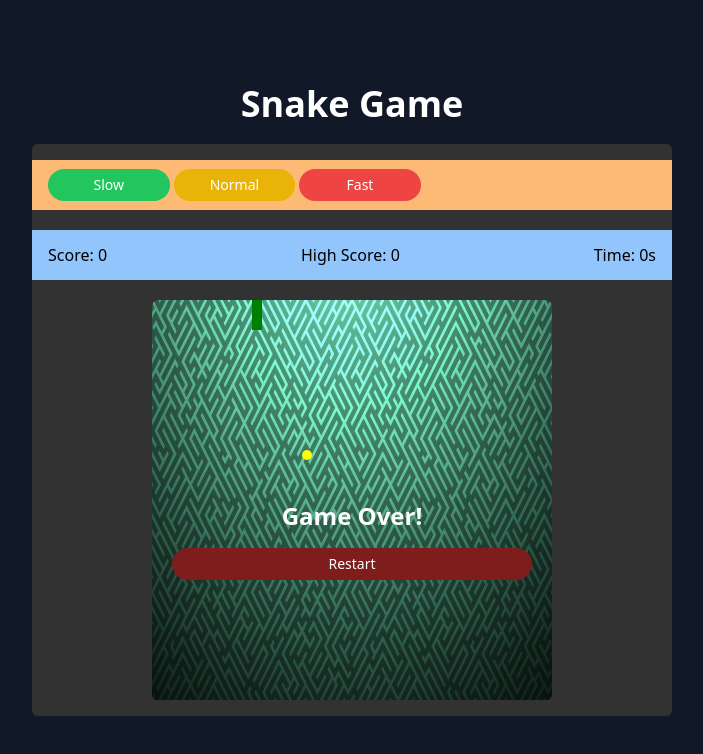
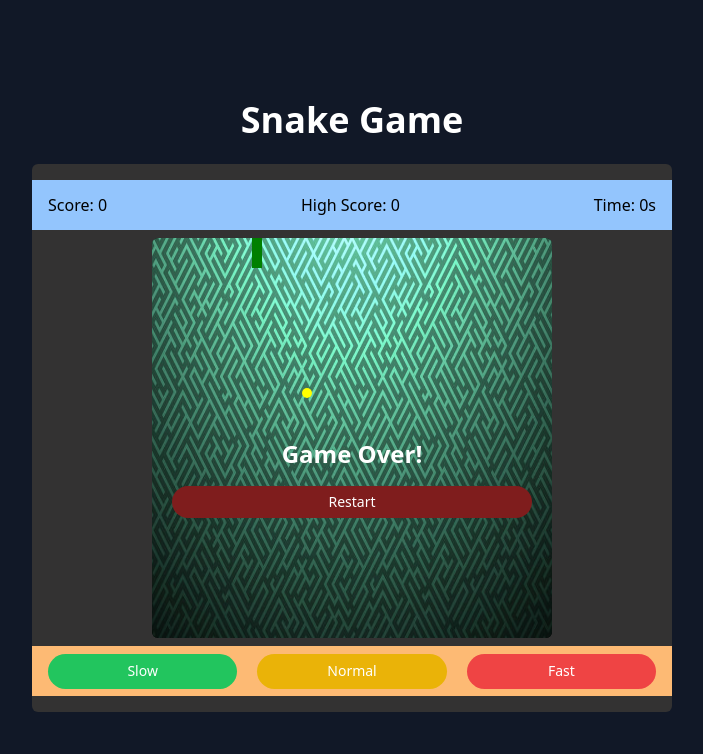
Before and after one commit to MdIntezarAlam/next-snake-game, a Next.js app: page / in a window 1280 px wide. Shown: the top 754 px of the page, without its empty margins (288-991 px from the left). Built offline with nearby package versions, Linux system fonts and the light colour scheme.

Commit message:
fixex bug

```diff
--- a/src/app/SnakeGame.tsx
+++ b/src/app/SnakeGame.tsx
@@ -264,33 +264,8 @@
   };
 
   return (
-    <div className="w-full sm:w-1/2 h-sc  flex flex-col gap-5 lg:py-4 items-center justify-center mx-auto bg-[#333232] rounded-md">
-      <div className="w-full h-[50px] flex items-center bg-orange-300 px-4">
-        <div className="flex-1 flex items-center gap-1">
-          <button
-            className="h-8 w-[20%] text-sm rounded-full bg-green-500 text-white"
-            type="button"
-            onClick={() => handleSpeedChange(300)}
-          >
-            Slow
-          </button>
-          <button
-            className="h-8 w-[20%] text-sm rounded-full bg-yellow-500 text-white"
-            type="button"
-            onClick={() => handleSpeedChange(200)}
-          >
-            Normal
-          </button>
-          <button
-            className="h-8 w-[20%] text-sm rounded-full bg-red-500 text-white"
-            type="button"
-            onClick={() => handleSpeedChange(100)}
-          >
-            Fast
-          </button>
-        </div>
-      </div>
-      <div className="w-full h-[50px] flex items-center bg-blue-300 px-4 justify-between">
+    <div className="w-full sm:w-1/2   flex flex-col gap-2 lg:py-4 items-center justify-center mx-auto bg-[#333232] rounded-md">
+      <div className="w-full h-[40px] lg:h-[50px] flex items-center bg-blue-300 px-4 justify-between">
         <span className="text-black">Score: {score}</span>
         <span className="text-black">High Score: {highScore}</span>
         <span className="text-black">Time: {formatTime(totalTime)}</span>
@@ -315,9 +290,30 @@
           </div>
         )}
       </div>
-
+      <div className="w-full h-[40px] lg:h-[50px] flex items-center justify-between gap-5 bg-orange-300 px-4">
+        <button
+          className="h-[70%] w-full text-sm rounded-full bg-green-500 text-white"
+          type="button"
+          onClick={() => handleSpeedChange(300)}
+        >
+          Slow
+        </button>
+        <button
+          className="h-[70%] w-full text-sm rounded-full bg-yellow-500 text-white"
+          type="button"
+          onClick={() => handleSpeedChange(200)}
+        >
+          Normal
+        </button>
+        <button
+          className="h-[70%] w-full text-sm rounded-full bg-red-500 text-white"
+          type="button"
+          onClick={() => handleSpeedChange(100)}
+        >
+          Fast
+        </button>
+      </div>
       <div className="flex flex-col gap-2 sm:hidden w-[70%] rounded-md p-2">
-        {" "}
         <button
           className="min-h-20 min-w-20 bg-gray-800 text-white flex items-center justify-center text-4xl rounded-full mx-auto"
           onClick={() => handleDirectionChange("UP")}
--- a/src/app/page.tsx
+++ b/src/app/page.tsx
@@ -3,8 +3,8 @@
 
 const page = () => {
   return (
-    <main className="flex flex-col gap-5 items-center justify-center w-full min-h-screen bg-gray-900">
-      <h1 className="text-4xl font-bold text-white">Snake Game</h1>
+    <main className="flex flex-col gap-3 items-center lg:justify-center w-full min-h-screen bg-gray-900">
+      <h1 className="text-4xl font-bold text-white py-3">Snake Game</h1>
       <SnakeGame />
     </main>
   );
```
